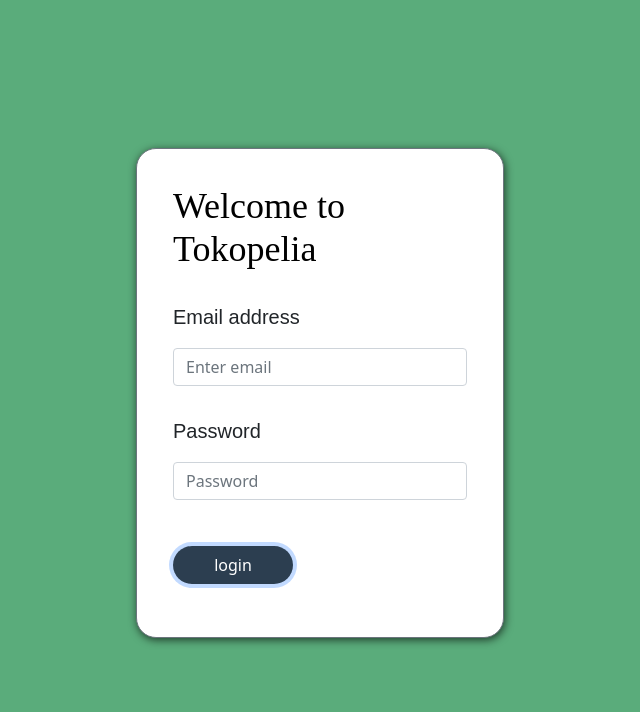
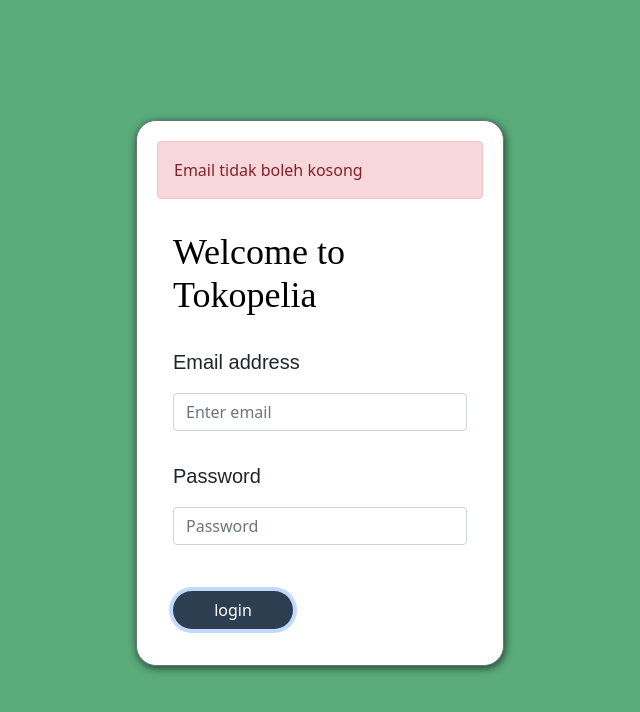
Before and after one commit to FE5-Pringgo/E-commerce-project, a React (Create React App) app: page /Login in a window 1280 px wide. Both pictures are taken after a click on the button "login". Shown: the top 712 px of the page, without its empty margins (320-960 px from the left). Built offline with nearby package versions, Linux system fonts and the light colour scheme; no server answers.

Commit message:
Penambahan message login

```diff
--- a/src/Component/Navbar.jsx
+++ b/src/Component/Navbar.jsx
@@ -52,17 +52,18 @@ function NavbarComponent() {
               <Button variant="light">Search</Button>
             </Form>
             <img style={{ width: "50px" }} src={cart} alt="" />
-            { authToken ? null : <>
-              <Nav.Link onClick={clickRegister}>Register</Nav.Link>
-              <Nav.Link onClick={clickLogin}>Login</Nav.Link>
-            </>
+            { authToken ? <>
+                <Nav className="me-auto">
+                  <NavDropdown className="ms-5 w-25 dropdown-style" title={uname ? uname : "user"} id="collasible-nav-dropdown">
+                    <NavDropdown.Item onClick={clickProduct} >Add To product</NavDropdown.Item>
+                    <NavDropdown.Item onClick= {clickLogout} >Log out</NavDropdown.Item>
+                  </NavDropdown>
+                </Nav>
+                </> : <>
+                  <Nav.Link onClick={clickRegister}>Register</Nav.Link>
+                  <Nav.Link onClick={clickLogin}>Login</Nav.Link>
+                </>
             }
-            <Nav className="me-auto">
-              <NavDropdown className="ms-5 w-25 dropdown-style" title={uname ? uname : "user"} id="collasible-nav-dropdown">
-                <NavDropdown.Item onClick={clickProduct} >Add To product</NavDropdown.Item>
-                <NavDropdown.Item onClick= {clickLogout} >Log out</NavDropdown.Item>
-              </NavDropdown>
-            </Nav>
           </Navbar.Collapse>
         </Container>
       </Navbar>
--- a/src/Styles/login.css
+++ b/src/Styles/login.css
@@ -9,7 +9,7 @@
 
 .card-login {
     box-shadow: 1px 2px 8px rgba(0, 0, 0, 0.65);
-    height: 490px;
+    height: auto;
     margin: 6rem auto 8.1rem auto;
     border-radius: 20px;
     padding: 20px 20px 20px 20px;
--- a/src/View/login.jsx
+++ b/src/View/login.jsx
@@ -1,72 +1,100 @@
-import React, {useState} from 'react'
-import 'bootstrap/dist/css/bootstrap.min.css';
-import { Button,Card, Form } from 'react-bootstrap';
+import React, { useState } from "react";
+import "bootstrap/dist/css/bootstrap.min.css";
+import { Button, Card, Form, Alert } from "react-bootstrap";
 import "../Styles/login.css";
-import { useDispatch, useSelector } from 'react-redux'
-import allStore from '../store/actions';
-import axios  from "axios";
-import { useNavigate } from 'react-router-dom';
+import { useDispatch, useSelector } from "react-redux";
+import allStore from "../store/actions";
+import axios from "axios";
+import { useNavigate } from "react-router-dom";
 
 export default function Login() {
   const navigate = useNavigate();
+  const [message, setMessage] = useState(null);
+  const [color, setColor] = useState("success");
 
+  const [email, setEmail] = useState("");
+  const [password, setPassword] = useState("");
 
-    const [email,setEmail] = useState('');
-    const [password,setPassword] = useState('');
-
-    const changeEmail = (e) =>{
+  const changeEmail = (e) => {
     const value = e.target.value;
     setEmail(value);
-    }
+  };
 
   const changePassword = (e) => {
     const value = e.target.value;
-        setPassword(value)
+    setPassword(value);
+  };
+
+  const handleSubmit = () => {
+    const body = {
+      email: email,
+      password: password,
+    };
+
+    console.log(email);
+    console.log(password);
+    if (!email) {
+      setMessage("Email tidak boleh kosong");
+      setColor("danger");
+      return;
+    } else if (!password) {
+      setMessage("Password tidak boleh kosong");
+      setColor("danger");
+      return;
     }
+    axios
+      .post("http://18.136.202.111:9001/api/v1/login", body)
+      .then(({ data }) => {
+        localStorage.setItem("token", data.data.Token);
+        localStorage.setItem("name", data.data.Data.name);
 
-    const handleSubmit = () =>{
-        const body = {
-            email       :email,
-            password    :password
-        }
-        axios.post('http://18.136.202.111:9001/api/v1/login',body)
-        .then(({data}) =>{
-            localStorage.setItem("token",data.data.Token)
-            localStorage.setItem("name",data.data.Data.name)
-
-            navigate('/home');
+        navigate("/home");
       })
-        .catch(err =>{
+      .catch((err) => {
         console.log(err);
-        })
-
-
-    }
-
-
+      });
+  };
 
   return (
-
-    <div className='bg-login'>
-        <Card className='card-login' border='secondary' style={{ width: '23rem'}}>
-            <Card.Body className='card-body'>
-                <Card.Title className='title'>Welcome to Tokopelia</Card.Title>
+    <div className="bg-login">
+      <Card
+        className="card-login"
+        border="secondary"
+        style={{ width: "23rem" }}
+      >
+        {message && <Alert variant={color}>{message}</Alert>}
+        <Card.Body className="card-body">
+          <Card.Title className="title">Welcome to Tokopelia</Card.Title>
           <Form>
-                    <Form.Group id='email' className="mb-3" controlId="formBasicEmail">
-                        <p className='label'>Email address</p>
-                        <Form.Control type="email" placeholder="Enter email" value={email} onChange={changeEmail}/>
+            <Form.Group id="email" className="mb-3" controlId="formBasicEmail">
+              <p className="label">Email address</p>
+              <Form.Control
+                type="email"
+                placeholder="Enter email"
+                value={email}
+                onChange={changeEmail}
+              />
             </Form.Group>
 
-                    <Form.Group id='password' className="mb-3" controlId="formBasicPassword">
-                        <p className='label' >Password</p>
-                        <Form.Control type="password" placeholder="Password" value={password} onChange={changePassword}/>
+            <Form.Group
+              id="password"
+              className="mb-3"
+              controlId="formBasicPassword"
+            >
+              <p className="label">Password</p>
+              <Form.Control
+                type="password"
+                placeholder="Password"
+                value={password}
+                onChange={changePassword}
+              />
             </Form.Group>
-                    <Button id='bt-login' variant="" onClick={handleSubmit}>
+            <Button id="bt-login" variant="" onClick={handleSubmit}>
               login
             </Button>
           </Form>
         </Card.Body>
       </Card>
     </div>
-  )
+  );
 }
```
Lines whose indentation alone changed are shown as unchanged.
